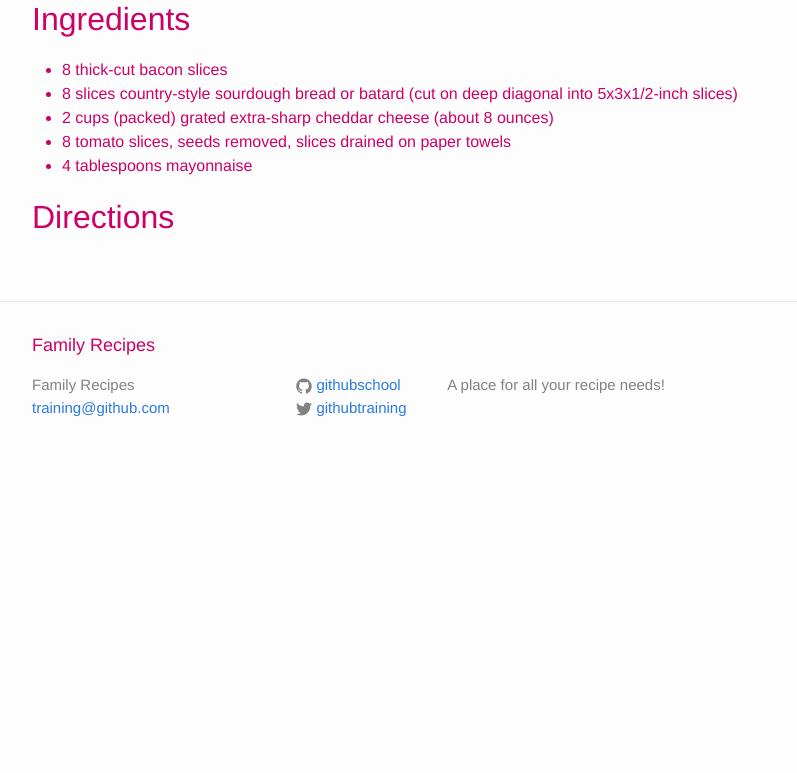
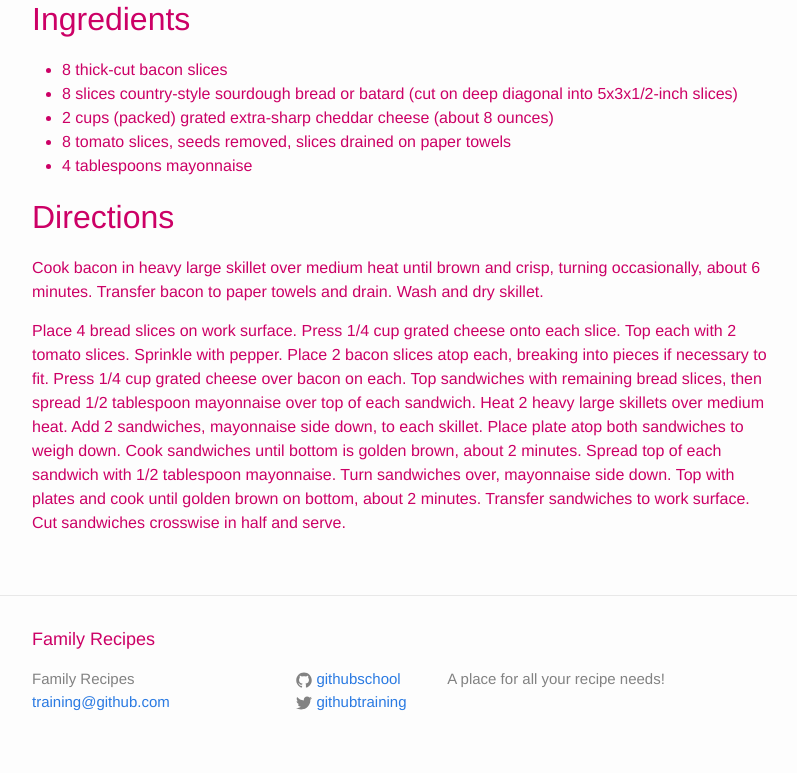
Before and after one commit to githubteacher/feb-recipes, a Jekyll site: the page built from _posts/2014-11-24-bacon-tomato-grilled-cheese.md, in a window 1280 px wide. Shown: the part 562-1335 px from the top of the page, without its empty margins (238-1035 px from the left). Built offline with Jekyll 4.4.1, drawn with Linux system fonts in a browser that asks for light colours; before the commit the page ends 1041 px from its top, so only the background shows below that.

Commit message:
directions for bacon tomato grilled cheese

```diff
--- a/_posts/2014-11-24-bacon-tomato-grilled-cheese.md
+++ b/_posts/2014-11-24-bacon-tomato-grilled-cheese.md
@@ -15,3 +15,6 @@
 - 4 tablespoons mayonnaise
 
 ## Directions
+Cook bacon in heavy large skillet over medium heat until brown and crisp, turning occasionally, about 6 minutes. Transfer bacon to paper towels and drain. Wash and dry skillet.
+
+Place 4 bread slices on work surface. Press 1/4 cup grated cheese onto each slice. Top each with 2 tomato slices. Sprinkle with pepper. Place 2 bacon slices atop each, breaking into pieces if necessary to fit. Press 1/4 cup grated cheese over bacon on each. Top sandwiches with remaining bread slices, then spread 1/2 tablespoon mayonnaise over top of each sandwich. Heat 2 heavy large skillets over medium heat. Add 2 sandwiches, mayonnaise side down, to each skillet. Place plate atop both sandwiches to weigh down. Cook sandwiches until bottom is golden brown, about 2 minutes. Spread top of each sandwich with 1/2 tablespoon mayonnaise. Turn sandwiches over, mayonnaise side down. Top with plates and cook until golden brown on bottom, about 2 minutes. Transfer sandwiches to work surface. Cut sandwiches crosswise in half and serve.
```
